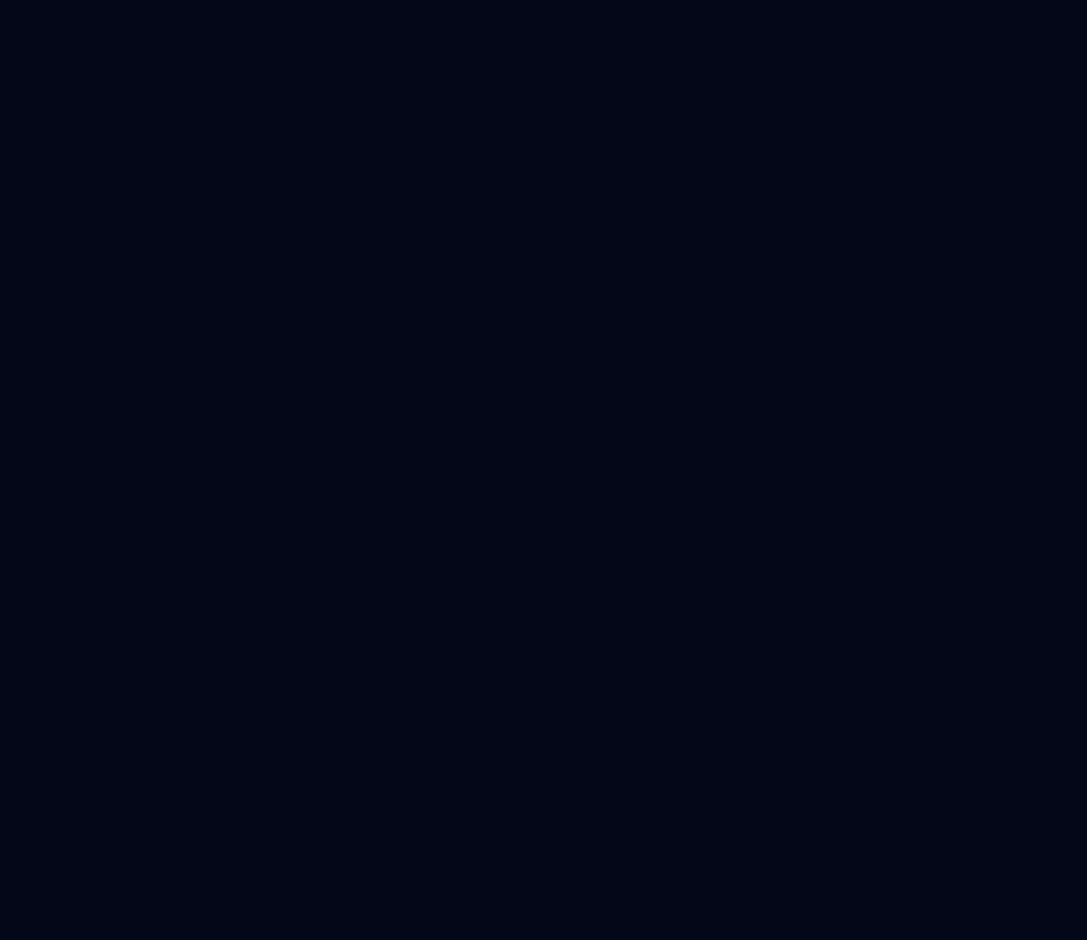
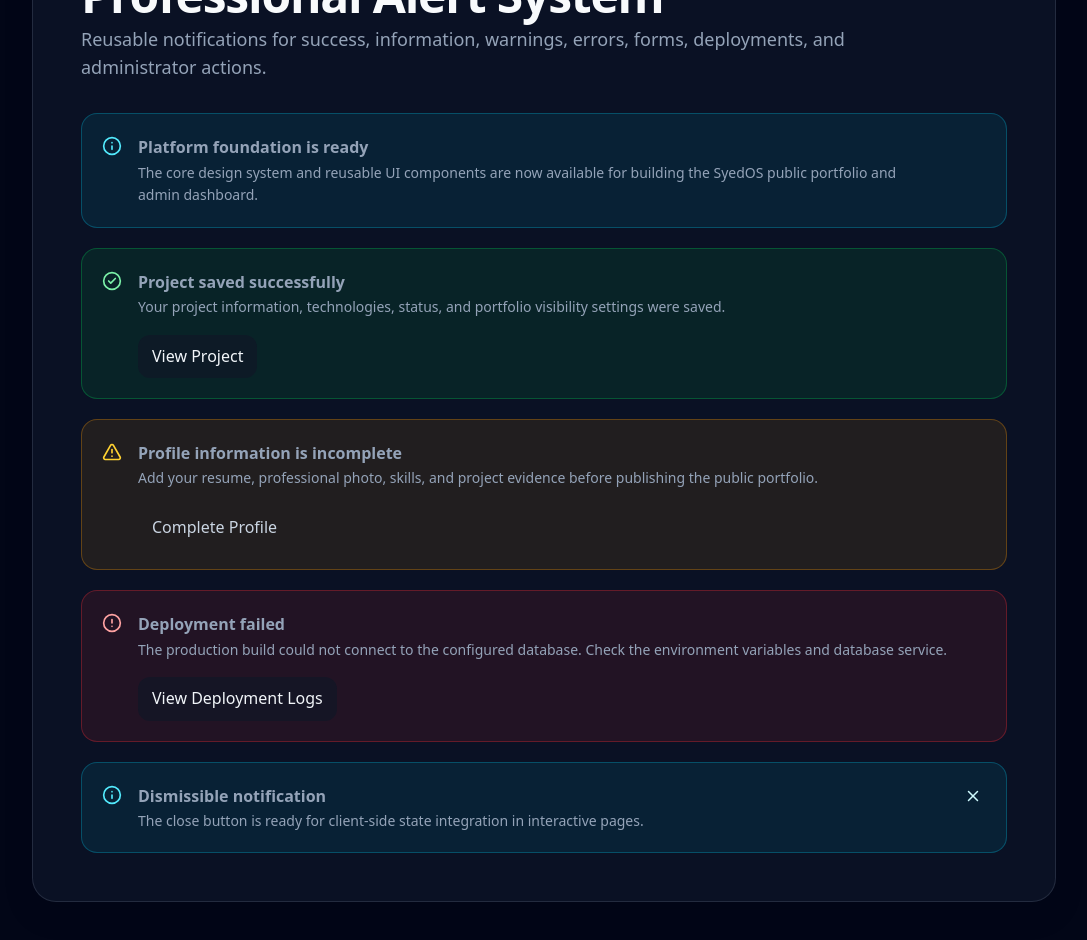
Before and after one commit to syedmohiuddin106-dot/syedos-career-platform, a Next.js app: page / in a window 1280 px wide. Shown: the part 8700-9640 px from the top of the page, without its empty margins (96-1183 px from the left). Before the commit the page ends 8696 px from the top, so only its background shows below. Built offline with nearby package versions, Linux system fonts and the light colour scheme; no server answers.

Commit message:
feat: add reusable professional alert system

```diff
--- a/src/app/page.tsx
+++ b/src/app/page.tsx
@@ -22,6 +22,7 @@ import {
   Trash2,
 } from "lucide-react";
 
+import { Alert } from "@/components/ui/alert";
 import { Avatar } from "@/components/ui/avatar";
 import { Badge } from "@/components/ui/badge";
 import { Button } from "@/components/ui/button";
@@ -1125,6 +1126,70 @@ export default function HomePage() {
     />
   </div>
 </div>
+<div className="mt-12 border-t border-slate-800 pt-10">
+  <SectionHeading
+    eyebrow="Feedback Components"
+    title="Professional Alert System"
+    description="Reusable notifications for success, information, warnings, errors, forms, deployments, and administrator actions."
+  />
+
+  <div className="mt-8 space-y-5">
+    <Alert
+      variant="info"
+      title="Platform foundation is ready"
+      description="The core design system and reusable UI components are now available for building the SyedOS public portfolio and admin dashboard."
+    />
+
+    <Alert
+      variant="success"
+      title="Project saved successfully"
+      description="Your project information, technologies, status, and portfolio visibility settings were saved."
+      action={
+        <Button
+          variant="secondary"
+          size="small"
+        >
+          View Project
+        </Button>
+      }
+    />
+
+    <Alert
+      variant="warning"
+      title="Profile information is incomplete"
+      description="Add your resume, professional photo, skills, and project evidence before publishing the public portfolio."
+      action={
+        <Button
+          variant="ghost"
+          size="small"
+        >
+          Complete Profile
+        </Button>
+      }
+    />
+
+    <Alert
+      variant="danger"
+      title="Deployment failed"
+      description="The production build could not connect to the configured database. Check the environment variables and database service."
+      action={
+        <Button
+          variant="secondary"
+          size="small"
+        >
+          View Deployment Logs
+        </Button>
+      }
+    />
+
+    <Alert
+      variant="info"
+      title="Dismissible notification"
+      description="The close button is ready for client-side state integration in interactive pages."
+      dismissible
+    />
+  </div>
+</div>
 
       </section>
     </main>
--- /dev/null
+++ b/src/components/ui/alert.tsx
@@ -0,0 +1,148 @@
+"use client";
+
+import type { ReactNode } from "react";
+
+import {
+  AlertCircle,
+  CheckCircle2,
+  Info,
+  TriangleAlert,
+  X,
+} from "lucide-react";
+
+import { cn } from "@/lib/utils";
+
+type AlertVariant =
+  | "info"
+  | "success"
+  | "warning"
+  | "danger";
+
+type AlertProps = {
+  title: string;
+  description?: string;
+  variant?: AlertVariant;
+  action?: ReactNode;
+  dismissible?: boolean;
+  onDismiss?: () => void;
+  className?: string;
+};
+
+const variantClasses: Record<AlertVariant, string> = {
+  info: [
+    "border-cyan-500/30",
+    "bg-cyan-500/10",
+    "text-cyan-100",
+  ].join(" "),
+
+  success: [
+    "border-green-500/30",
+    "bg-green-500/10",
+    "text-green-100",
+  ].join(" "),
+
+  warning: [
+    "border-amber-500/30",
+    "bg-amber-500/10",
+    "text-amber-100",
+  ].join(" "),
+
+  danger: [
+    "border-red-500/30",
+    "bg-red-500/10",
+    "text-red-100",
+  ].join(" "),
+};
+
+const descriptionClasses: Record<AlertVariant, string> = {
+  info: "text-cyan-200/75",
+  success: "text-green-200/75",
+  warning: "text-amber-200/75",
+  danger: "text-red-200/75",
+};
+
+const iconClasses: Record<AlertVariant, string> = {
+  info: "text-cyan-300",
+  success: "text-green-300",
+  warning: "text-amber-300",
+  danger: "text-red-300",
+};
+
+const alertIcons: Record<AlertVariant, ReactNode> = {
+  info: <Info size={20} />,
+  success: <CheckCircle2 size={20} />,
+  warning: <TriangleAlert size={20} />,
+  danger: <AlertCircle size={20} />,
+};
+
+export function Alert({
+  title,
+  description,
+  variant = "info",
+  action,
+  dismissible = false,
+  onDismiss,
+  className,
+}: AlertProps) {
+  return (
+    <div
+      role={variant === "danger" ? "alert" : "status"}
+      className={cn(
+        "flex items-start gap-4 rounded-2xl border p-5",
+        variantClasses[variant],
+        className,
+      )}
+    >
+      <div
+        aria-hidden="true"
+        className={cn(
+          "mt-0.5 shrink-0",
+          iconClasses[variant],
+        )}
+      >
+        {alertIcons[variant]}
+      </div>
+
+      <div className="min-w-0 flex-1">
+        <p className="font-semibold">
+          {title}
+        </p>
+
+        {description && (
+          <p
+            className={cn(
+              "mt-1 text-sm leading-relaxed",
+              descriptionClasses[variant],
+            )}
+          >
+            {description}
+          </p>
+        )}
+
+        {action && (
+          <div className="mt-4">
+            {action}
+          </div>
+        )}
+      </div>
+
+      {dismissible && (
+        <button
+          type="button"
+          aria-label="Dismiss alert"
+          onClick={onDismiss}
+          className={cn(
+            "shrink-0 rounded-lg p-1",
+            "transition hover:bg-white/10",
+            "focus-visible:outline-none",
+            "focus-visible:ring-2",
+            "focus-visible:ring-current",
+            "motion-reduce:transition-none",
+          )}
+        >
+          <X size={18} />
+        </button>
+      )}
+    </div>
+  );
+}
```
